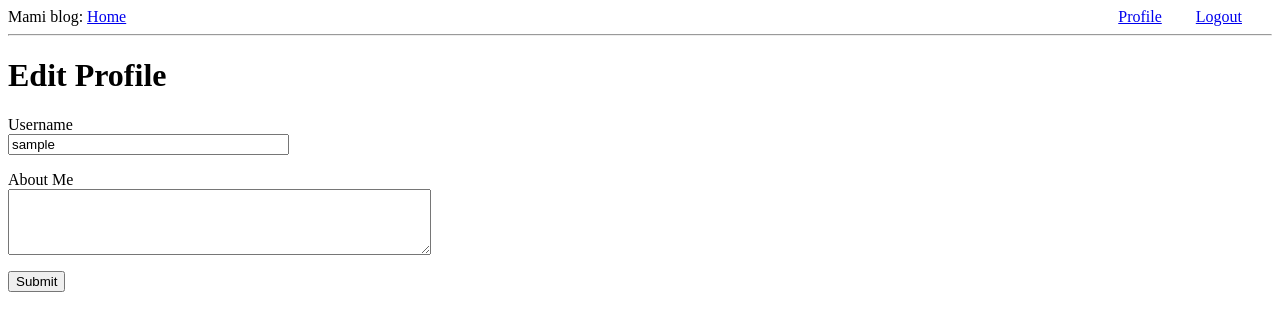
After one commit to muluel/flask-blog, a Flask app: page /edit_profile in a window 1280 px wide. The commit adds this page. Shown: the top 331 px of the page. Run offline with Flask 2, Linux system fonts and the light colour scheme; the visitor is signed in with stand-in values (Sample User, id 1); data comes from the database, SQL or seed files in the repository.

Commit message:
the edit profile feature added

```diff
--- a/app/forms.py
+++ b/app/forms.py
@@ -1,6 +1,6 @@
 from flask_wtf import FlaskForm
-from wtforms import StringField, PasswordField, BooleanField, SubmitField
-from wtforms.validators import ValidationError, DataRequired, Email, EqualTo
+from wtforms import StringField, PasswordField, BooleanField, SubmitField, TextAreaField
+from wtforms.validators import ValidationError, DataRequired, Email, EqualTo, Length
 from app.models import User
 
 # form model
@@ -27,3 +27,8 @@ class RegistrationForm(FlaskForm):
         user = User.query.filter_by(email=email.data).first()
         if user is not None:
             raise ValidationError('Please use a different email address.')
+
+class EditProfileForm(FlaskForm):
+    username = StringField('Username', validators=[DataRequired()])
+    about_me = TextAreaField('About Me', validators=[Length(min=0, max=140)])
+    submit = SubmitField('Submit')
--- a/app/routes.py
+++ b/app/routes.py
@@ -1,6 +1,6 @@
 from flask import render_template, flash, redirect, url_for, request
 from app import app, db
-from app.forms import LoginForm, RegistrationForm
+from app.forms import LoginForm, RegistrationForm, EditProfileForm
 from flask_login import current_user, login_user, logout_user, login_required
 from werkzeug.urls import url_parse
 from app.models import User
@@ -89,3 +89,21 @@ def before_request():
     if current_user.is_authenticated:
         current_user.last_seen=datetime.utcnow()
         db.session.commit()
+
+# Edit profile view
+
+@app.route('/edit_profile', methods=['GET', 'POST'])
+@login_required
+
+def edit_profile():
+    form = EditProfileForm()
+    if form.validate_on_submit():
+        current_user.username = form.username.data
+        current_user.about_me = form.about_me.data
+        db.session.commit()
+        flash('Your changes have been saved')
+        return redirect(url_for('edit_profile'))
+    elif request.method == 'GET':
+        form.username.data = current_user.username
+        form.about_me.data = current_user.about_me
+    return render_template('edit_profile.html', title='Edit Profile', form=form)
--- /dev/null
+++ b/app/templates/edit_profile.html
@@ -0,0 +1,23 @@
+{% extends "base.html" %}
+
+{% block content %}
+<h1>Edit Profile</h1>
+<form action="" method="post">
+    {{ form.hidden_tag() }}
+    <p>
+        {{ form.username.label }} <br>
+        {{ form.username(size=32) }} <br>
+        {% for error in form.username.errors %}
+            <span> [{{ error }}]</span>
+        {% endfor %}
+    </p>
+    <p>
+        {{ form.about_me.label }}<br>
+        {{ form.about_me(cols=50, rows=4) }}<br>
+        {% for error in form.about_me.errors %}
+            <span>[{{ error }}]</span>
+        {% endfor %}
+        </p>
+        <p>{{ form.submit() }}</p>
+</form>
+{% endblock content %}
--- a/app/templates/user.html
+++ b/app/templates/user.html
@@ -1,13 +1,15 @@
 {% extends "base.html" %}
 
 {% block content %}
+    <a class="registered grip" href="{{ url_for('edit_profile') }}">Edit your profile</a>
     <table>
         <tr valign="top">
             <td><img src="{{ user.avatar(128) }}"></td>
             <td>
                 <h1>User: {{ user.username }}</h1>
-                {% if user.about_me %}<p>{{ user.about_me }}</p>{% endif %}
-                {% if user.last_seen %}<p>Last seen on: {{ user.last_seen }}</p>{% endif %}
+                {% if user.about_me %}
+                <p>{{ user.about_me }}</p>{% endif %} {% if user.last_seen %}
+                <p>Last seen on: {{ user.last_seen }}</p>{% endif %}
             </td>
         </tr>
     </table>
```
